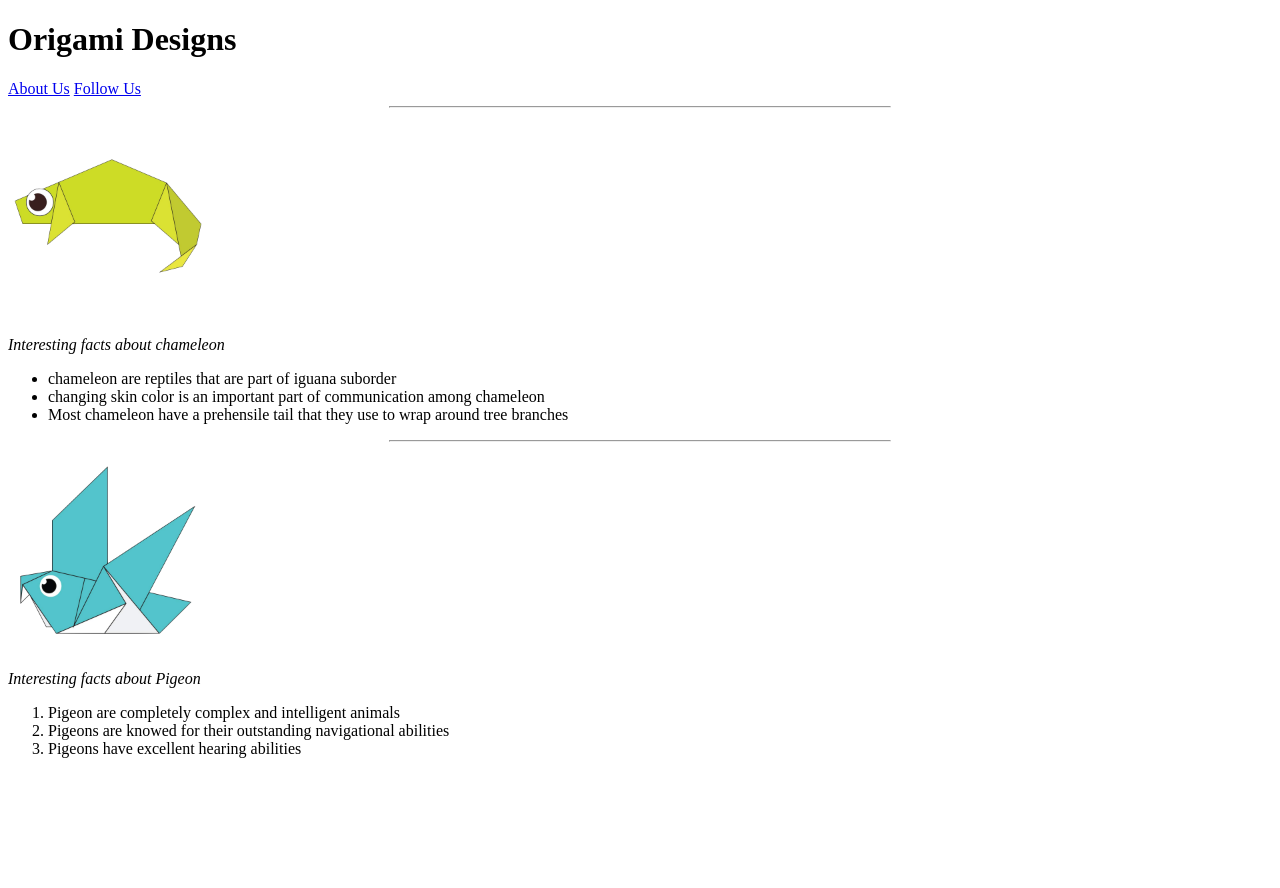
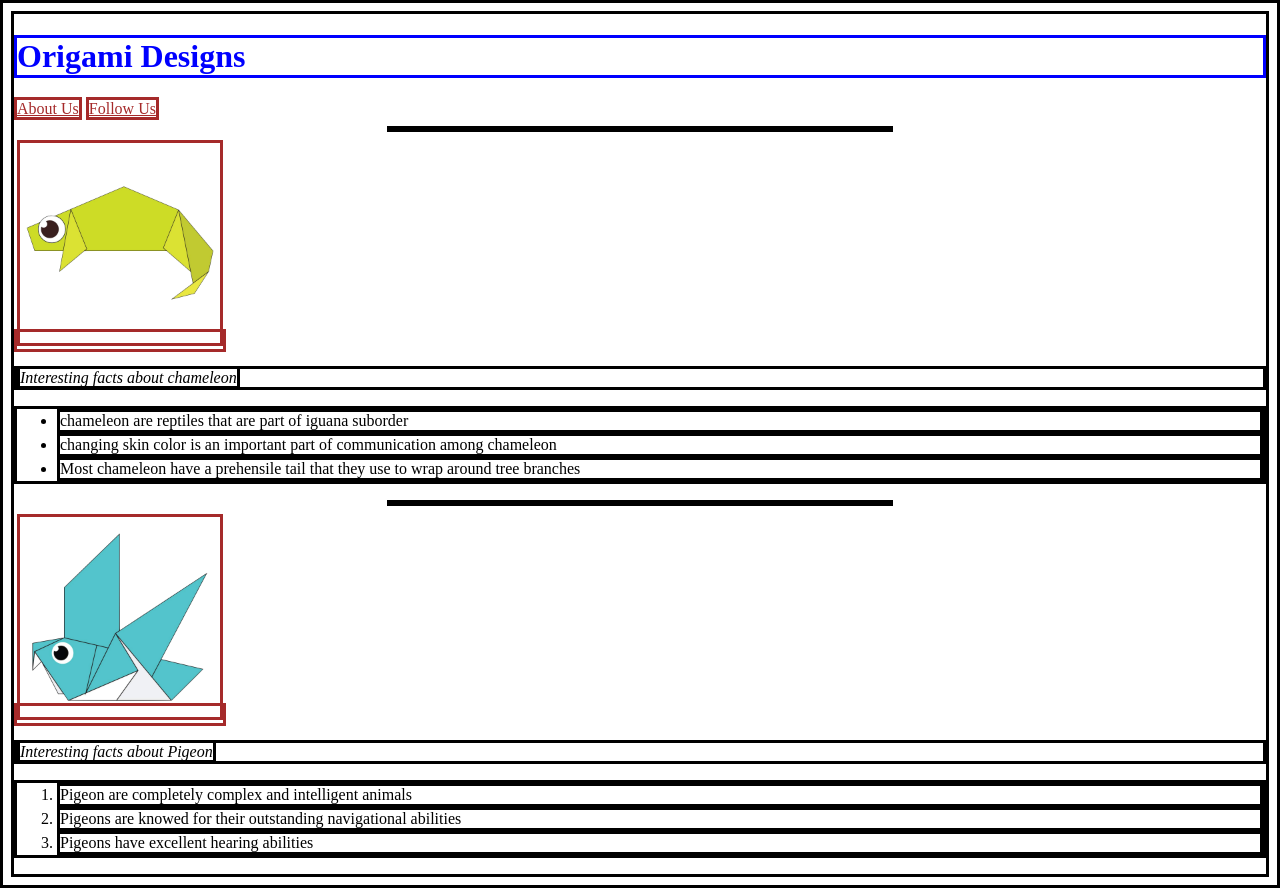
Before and after one commit to Vikrant-2006/Origami, a plain HTML site: page index.html in a window 1280 px wide. Before the commit the page ends 800 px from the top, so only its background shows below. Drawn offline with Linux system fonts and the light colour scheme.

Commit message:
Add files via upload

```diff
--- a/index.html
+++ b/index.html
@@ -2,6 +2,20 @@
 <html>
 <head>
 <title> Origami Designs</title>
+<style>
+    h1{
+        color:blue
+    }
+
+    a{
+        color: brown;
+    }
+
+    *{
+        border: solid;
+    }
+
+    </style>
 
 </head>
 <body>
```
